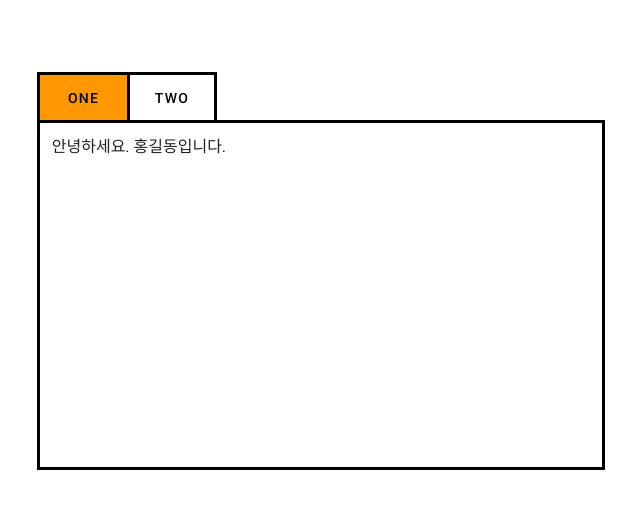
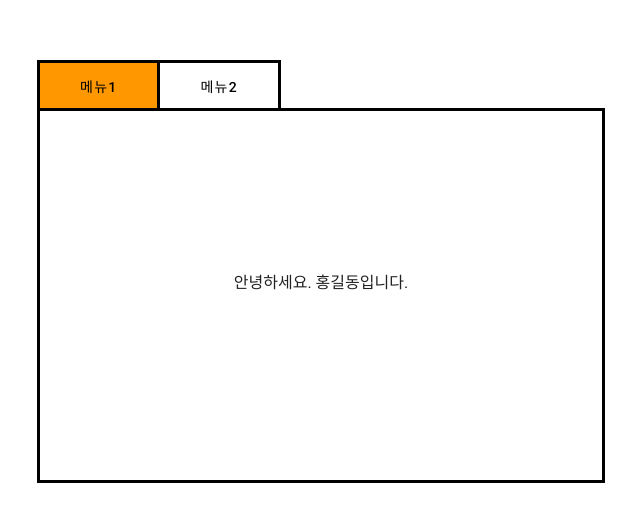
Before and after one commit to CheolWoongChoi/Simple_Gallery, a Vue app: page / in a window 1280 px wide. Shown: the part 117-638 px from the top of the page, without its empty margins (319-959 px from the left). Built offline with nearby package versions, Linux system fonts and the light colour scheme.

Commit message:
[Update] Modify Component UI & Layout

```diff
--- a/src/components/Tab.vue
+++ b/src/components/Tab.vue
@@ -3,12 +3,12 @@
     v-model="tab"
     background-color="white"
     active-class="tabs-active"
-    slider-color="transparent"
+    hide-slider
   >
     <v-tab
       v-for="item in items"
       :key="item.tab"
-      class="tab"
+      class="tab px-10"
     >
       {{ item.tab }}
     </v-tab>
--- a/src/components/TabContent.vue
+++ b/src/components/TabContent.vue
@@ -3,11 +3,26 @@
     <v-tab-item
       v-for="item in items"
       :key="item.tab"
+      transition="false"
     >
       <v-container
         class="tab-content ma-0"
+        fluid
       >
-        {{ item.content }}
+        <v-row
+          class="tab-content-row"
+          justify="center"
+          align="center"
+        >
+          <v-col align="center">
+            <div v-if="item.type === 'text'">
+              {{ item.content }}
+            </div>
+            <div v-else-if="item.type === 'image'">
+              이미지
+            </div>
+          </v-col>
+        </v-row>
       </v-container>
     </v-tab-item>
   </v-tabs-items>
@@ -37,6 +52,10 @@ export default {
 
 	.tab-content {
 		border: $border-style;
-		height: 350px;
+		height: 375px;
+
+		.tab-content-row {
+			height: 100%;
+		}
 	}
 </style>
--- a/src/store/index.js
+++ b/src/store/index.js
@@ -7,8 +7,8 @@ export default new Vuex.Store({
   state: {
     tab: null,
     items: [
-      { tab: 'One', content: '안녕하세요. 홍길동입니다.' },
-      { tab: 'Two', content: 'Tab 2 Content' },
+      { tab: '메뉴1', type: 'text', content: '안녕하세요. 홍길동입니다.' },
+      { tab: '메뉴2', type: 'image', content: 'Tab 2 Content' },
     ]
   },
   mutations: {
```
